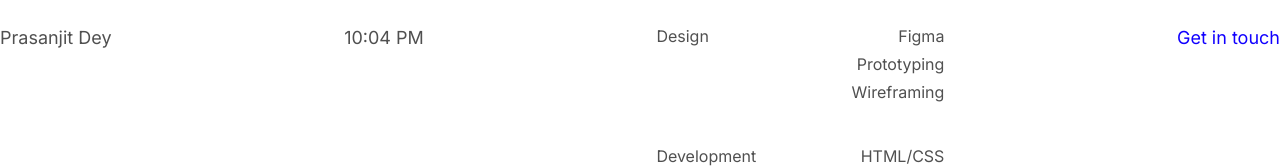
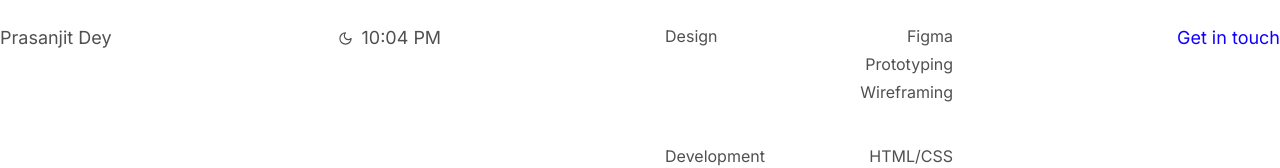
Before and after one commit to prasanjit-dey-ux/portfolio, a Next.js app: page / in a window 1280 px wide. Shown: the top 168 px of the page. Built offline with nearby package versions, Linux system fonts and the light colour scheme.

Commit message:
update: add theme toggle next to clock in header

```diff
--- a/components/Header.tsx
+++ b/components/Header.tsx
@@ -1,6 +1,7 @@
 'use client';
 
 import { useEffect, useState } from 'react';
+import { ThemeToggle } from './theme-toggle';
 
 export const Header = () => {
   const [currentTime, setCurrentTime] = useState('');
@@ -30,12 +31,15 @@ export const Header = () => {
           Prasanjit Dey
         </h1>
 
-        {/* Column 2 - Time */}
-        <p className="whitespace-nowrap text-primary-text">
-          {currentTime || '03:40 PM'}
-        </p>
+        {/* Column 2 - Time + Theme Toggle */}
+        <div className="flex items-center gap-1.5">
+          <ThemeToggle />
+          <p className="whitespace-nowrap text-primary-text">
+            {currentTime || '03:40 PM'}
+          </p>
+        </div>
 
-        {/* Column 3 - CTA */}
+        {/* Column 3 - Skills */}
                <div className="flex flex-col gap-10 text-right text-base">
           <div className="flex justify-between w-72">
             <p className="text-primary-text">Design</p>
@@ -58,7 +62,7 @@ export const Header = () => {
           </div>
         </div>
 
-        {/* Column 4 - Skills */}
+        {/* Column 4 - CTA */}
 
 
          <a
```
